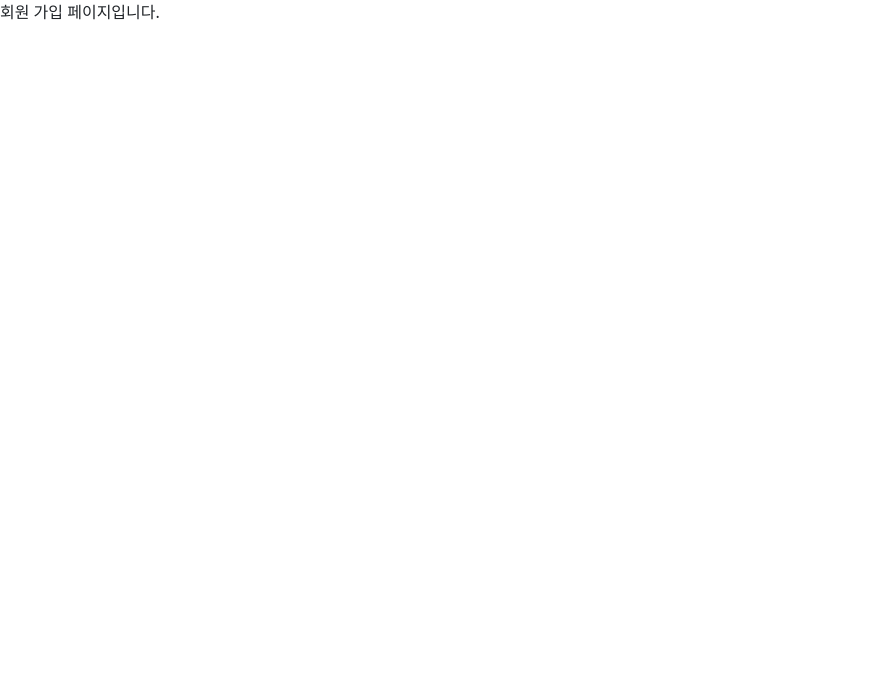
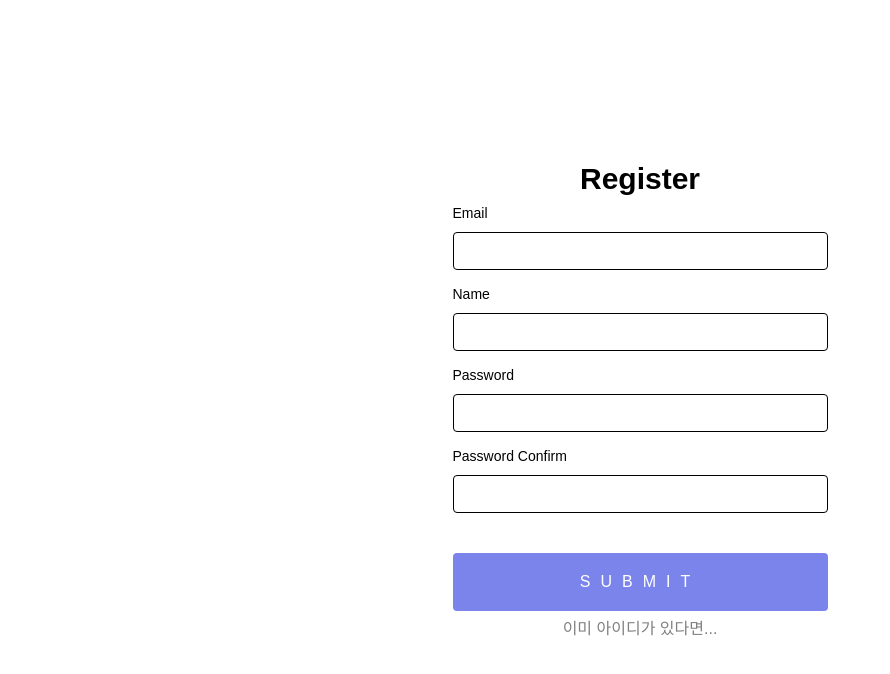
Before and after one commit to munseunggyu/chatting_app, a React (Create React App) app: page /register in a window 1280 px wide. Shown: the top 674 px of the page, without its empty margins (0-890 px from the left). Built offline with nearby package versions, Linux system fonts and the light colour scheme.

Commit message:
Add RegisterPage 마크업,스타일 추가

```diff
--- a/package.json
+++ b/package.json
@@ -10,6 +10,7 @@
     "react": "^18.2.0",
     "react-bootstrap": "^2.5.0",
     "react-dom": "^18.2.0",
+    "react-hook-form": "^7.36.0",
     "react-icons": "^4.4.0",
     "react-redux": "^8.0.4",
     "react-router-dom": "^6.4.1",
--- a/src/components/RegisterPage/index.js
+++ b/src/components/RegisterPage/index.js
@@ -1,9 +1,49 @@
+import { useForm } from "react-hook-form";
+import { Link } from "react-router-dom";
+
 
 function RegisterPage(){
+  const { register, handleSubmit, watch, formState: { errors } } = useForm();
   return(
-    <div>
-      회원 가입 페이지입니다.
-    </div>
+    <article className="auth-wrapper">
+      <h1 className="h1-tit">Register</h1>
+       <form
+        // onSubmit={handleSubmit(onSubmit)}
+        >
+          <label>Email</label>
+      <input
+      name="email"
+      type='email'
+      // {...register("exampleRequired", { required: true })}
+       />
+      {/* {errors.exampleRequired && <p>This field is required</p>} */}
+      <label>Name</label>
+      <input
+      name="name"
+      // {...register("exampleRequired", { required: true })}
+       />
+      {/* {errors.exampleRequired && <p>This field is required</p>} */}
+      <label>Password</label>
+      <input
+      name="password"
+      type='password'
+      // {...register("exampleRequired", { required: true })}
+       />
+      {/* {errors.exampleRequired && <p>This field is required</p>} */}
+
+      <label>Password Confirm</label>
+      <input
+      name="password_confirm"
+      type='password'
+      // {...register("exampleRequired", { required: true })}
+       />
+      {/* {errors.exampleRequired && <p>This field is required</p>} */}
+
+      <input type="submit" />
+    </form>
+    <Link to='/login' className="link">이미 아이디가 있다면...</Link>
+
+    </article>
   )
 }
 
--- /dev/null
+++ b/src/css/index.css
@@ -0,0 +1,144 @@
+@import url(./reset.css);
+.auth-wrapper {
+  display: flex;
+  flex-direction: column;
+  min-height: 100vh;
+  justify-content: center;
+}
+
+.auth-wrapper form {
+  width: 375px;
+  margin: 0 auto;
+}
+.auth-wrapper .h1-tit{
+  text-align: center;
+  font-size: 30px;
+  font-weight: 600;
+}
+
+
+.auth-wrapper .form {
+  background: #0e101c;
+  max-width: 400px;
+  margin: 0 auto;
+}
+
+.auth-wrapper .p {
+  color: #bf1650;
+}
+
+.auth-wrapper p::before {
+  display: inline;
+  content: "⚠ ";
+}
+
+.auth-wrapper input {
+  display: block;
+  box-sizing: border-box;
+  width: 100%;
+  border-radius: 4px;
+  border: 1px solid black;
+  padding: 10px 15px;
+  margin-bottom: 10px;
+  font-size: 14px;
+}
+
+.auth-wrapper label {
+  line-height: 2;
+  text-align: left;
+  display: block;
+ margin: 5px 0 ;
+  font-size: 14px;
+  font-weight: 200;
+}
+
+.auth-wrapper button[type="submit"],
+.auth-wrapper input[type="submit"] {
+  background: #7A84EB;
+  color: white;
+  text-transform: uppercase;
+  border: none;
+  margin-top: 40px;
+  padding: 20px;
+  font-size: 16px;
+  font-weight: 100;
+  letter-spacing: 10px;
+}
+
+.message-form-button {
+  background: #7A84EB;
+  color: white;
+  text-transform: uppercase;
+  border: none;
+  margin-top: 40px;
+  padding: 20px;
+  font-size: 16px;
+  font-weight: 100;
+  letter-spacing: 10px;
+}
+
+
+.message-form-button:hover {
+  background: #636ee6;
+}
+
+.auth-wrapper button[type="submit"]:hover,
+.auth-wrapper input[type="submit"]:hover {
+  background: #636ee6;
+}
+
+.auth-wrapper button[type="submit"]:active,
+.auth-wrapper input[type="button"]:active,
+.auth-wrapper input[type="submit"]:active {
+  transition: 0.3s all;
+  transform: translateY(3px);
+  border: 1px solid transparent;
+  opacity: 0.8;
+}
+
+.auth-wrapper input:disabled {
+  opacity: 0.4;
+}
+
+.auth-wrapper input[type="button"]:hover {
+  transition: 0.3s all;
+}
+
+.auth-wrapper button[type="submit"],
+.auth-wrapper input[type="button"],
+.auth-wrapper input[type="submit"] {
+  -webkit-appearance: none;
+}
+
+.auth-wrapper button[type="button"] {
+  display: block;
+  appearance: none;
+  background: #333;
+  color: white;
+  border: none;
+  text-transform: uppercase;
+  padding: 10px 20px;
+  border-radius: 4px;
+}
+
+hr {
+  margin-top: 30px;
+}
+
+.auth-wrapper button {
+  display: block;
+  appearance: none;
+  margin-top: 40px;
+  border: 1px solid #333;
+  margin-bottom: 20px;
+  text-transform: uppercase;
+  padding: 10px 20px;
+  border-radius: 4px;
+}
+
+.link{
+  color: gray;
+  text-decoration: none;
+  cursor: pointer;
+  margin: 0 auto;
+}
--- /dev/null
+++ b/src/css/reset.css
@@ -0,0 +1,56 @@
+html, body, div, span, applet, object, iframe,
+h1, h2, h3, h4, h5, h6, p, blockquote, pre,
+a, abbr, acronym, address, big, cite, code,
+del, dfn, em, img, ins, kbd, q, s, samp,
+small, strike, strong, sub, sup, tt, var,
+b, u, i, center,
+dl, dt, dd, ol, ul, li,
+fieldset, form, label, legend,
+table, caption, tbody, tfoot, thead, tr, th, td,
+article, aside, canvas, details, embed,
+figure, figcaption, footer, header, hgroup,
+menu, nav, output, ruby, section, summary,
+time, mark, audio, video {
+	margin: 0;
+	padding: 0;
+	border: 0;
+	font-size: 100%;
+	font: inherit;
+	vertical-align: baseline;
+	box-sizing: border-box;
+}
+/* HTML5 display-role reset for older browsers */
+article, aside, details, figcaption, figure,
+footer, header, hgroup, menu, nav, section {
+	display: block;
+}
+body {
+	line-height: 1;
+	font-family: 'Noto Sans KR', sans-serif;
+}
+ol, ul {
+	list-style: none;
+}
+blockquote, q {
+	quotes: none;
+}
+blockquote:before, blockquote:after,
+q:before, q:after {
+	content: '';
+	content: none;
+}
+table {
+	border-collapse: collapse;
+	border-spacing: 0;
+}
+button{
+	cursor: pointer;
+}
+.ir{
+  position: absolute;
+  clip-path: inset(50%);
+  width: 1px;
+  height: 1px;
+  margin: -1px;
+  overflow: hidden;
+}
--- a/src/index.js
+++ b/src/index.js
@@ -1,5 +1,6 @@
 import ReactDOM from 'react-dom/client';
 import React from 'react';
+import "./css/index.css"
 import { Provider } from 'react-redux';
 import { BrowserRouter } from 'react-router-dom';
 import { applyMiddleware } from 'redux';
@@ -8,7 +9,7 @@ import promiseMiddleware from 'redux-promise'
 import ReduxThunk from 'redux-thunk'
 import { createStore } from 'redux';
 import rootReducer from './redux/reducers';
-import 'bootstrap/dist/css/bootstrap.min.css';
+// import 'bootstrap/dist/css/bootstrap.min.css';
 
 const createStoreMiddleware = applyMiddleware(promiseMiddleware,ReduxThunk)(createStore)
 const root = ReactDOM.createRoot(document.getElementById('root'));
```
Also changed, not shown: 1 other file (tests, documents, lock files or other folders).
